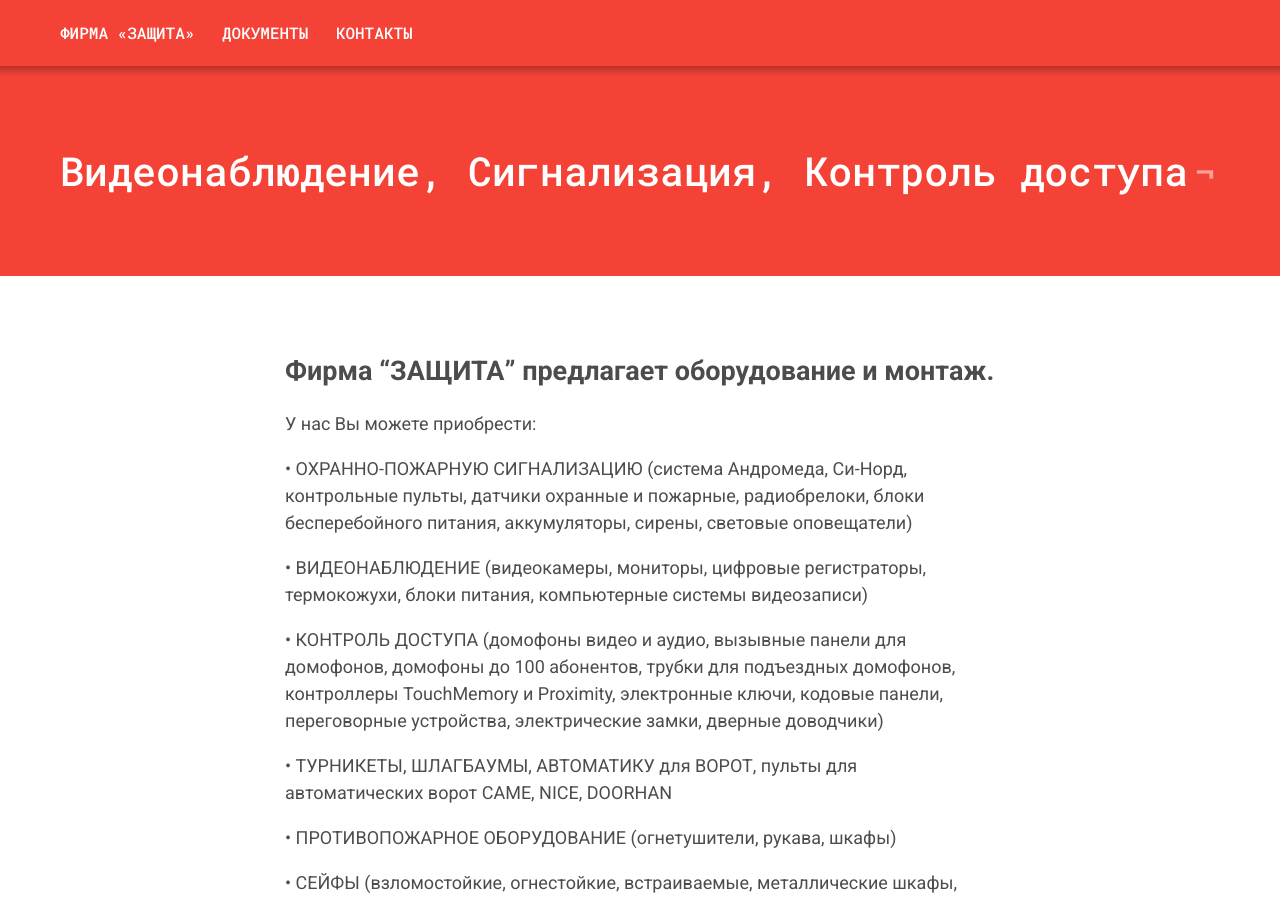
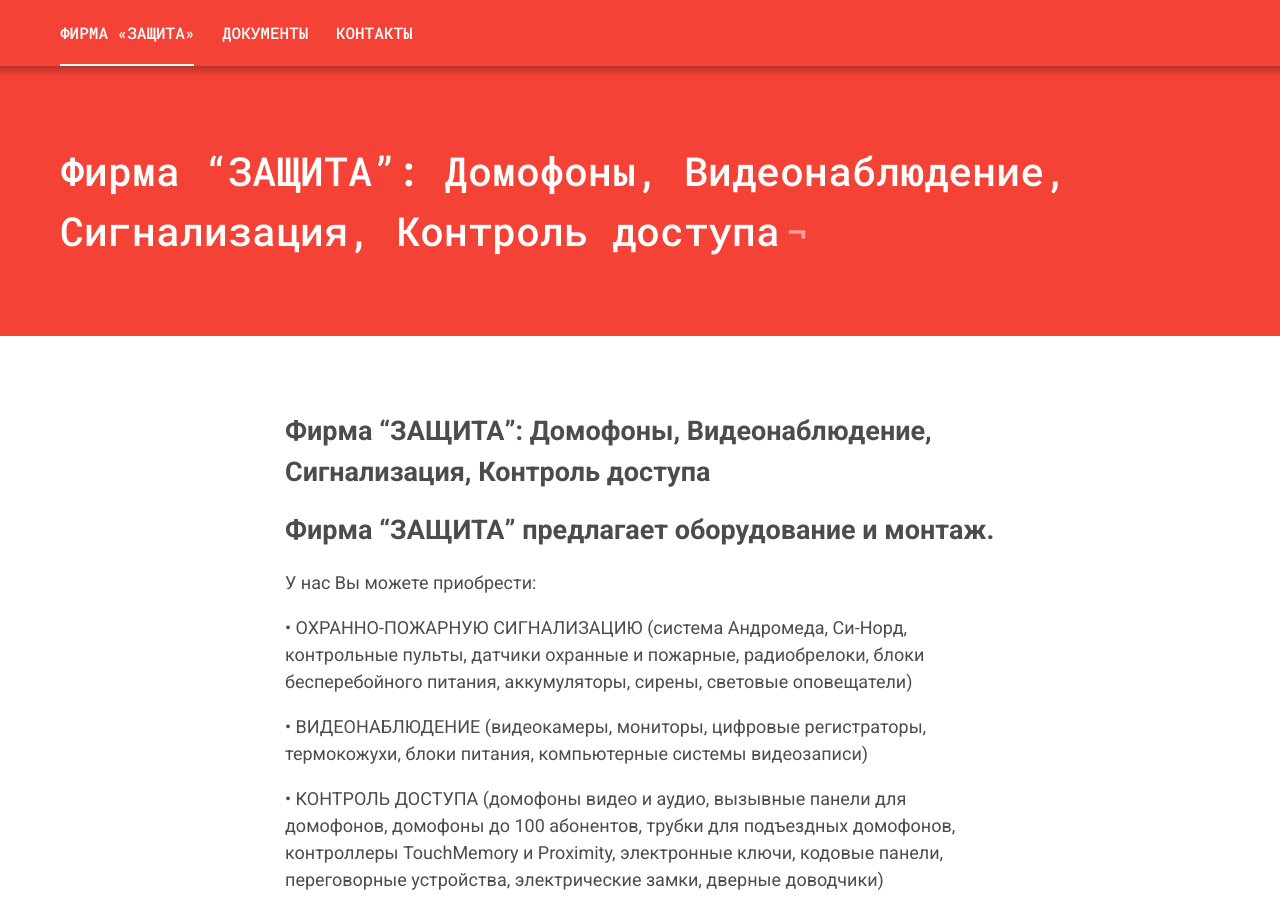
Before and after one commit to alex-eri/ivdomofon, a Jekyll site: the page built from index.md, in a window 1280 px wide and 900 px high. Built offline with Jekyll 4.4.1, drawn with Linux system fonts in a browser that asks for light colours; our own code applies the rules of GitHub Pages for plain Markdown files.

Commit message:
Update index.md

```diff
--- a/index.md
+++ b/index.md
@@ -1,8 +1,11 @@
 ---
 layout: page
-title: Видеонаблюдение, Сигнализация, Контроль доступа
+title: Фирма "ЗАЩИТА": Домофоны, Видеонаблюдение, Сигнализация, Контроль доступа
 permalink: /zaschita/
 ---
+
+Фирма "ЗАЩИТА": Домофоны, Видеонаблюдение, Сигнализация, Контроль доступа
+===
 
 Фирма "ЗАЩИТА" предлагает оборудование и монтаж.
 ---
```
